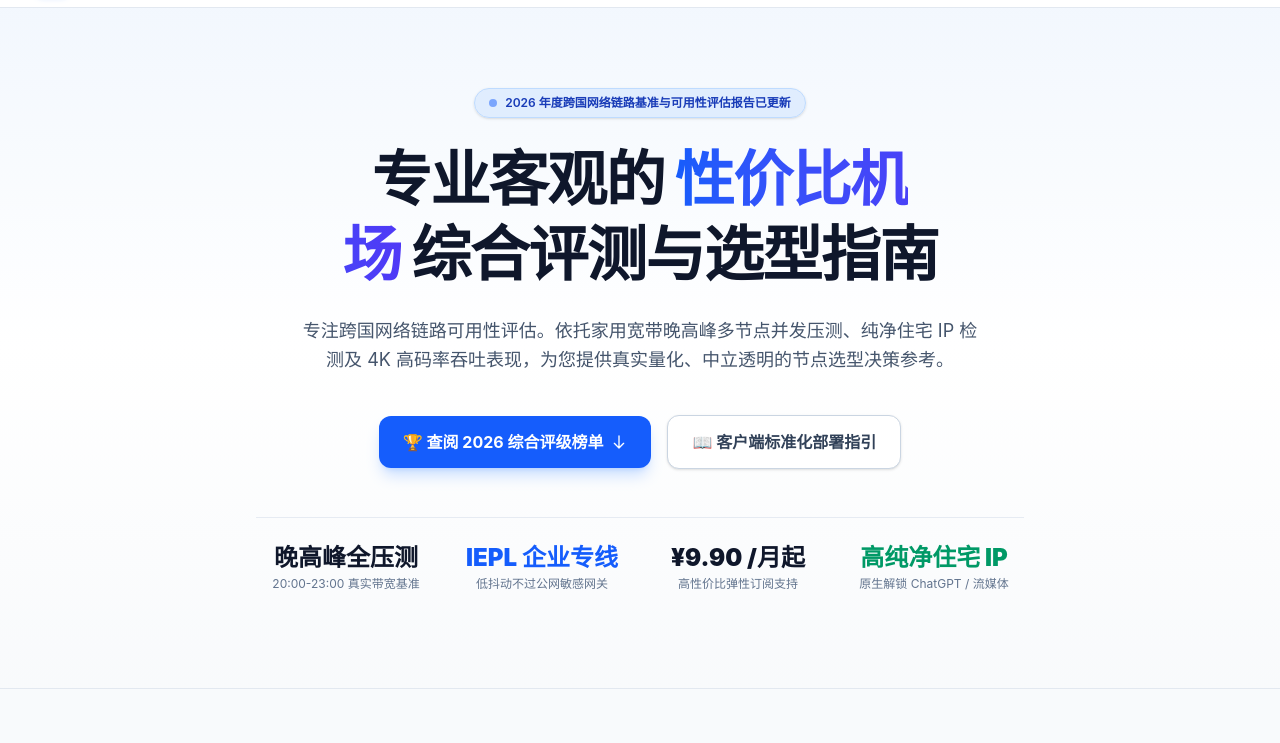
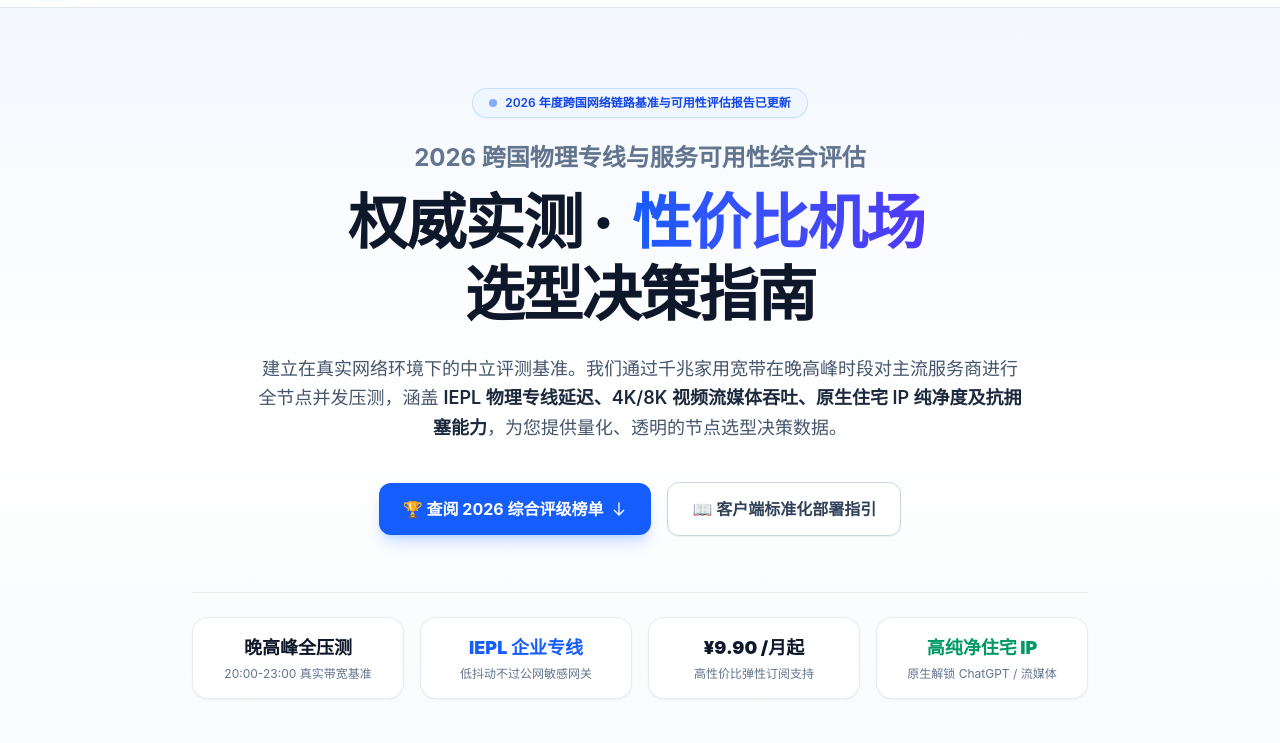
Before and after one commit to yinxingren588/xingjiabi-jichang.blog, an Astro site: page / in a window 1280 px wide. Shown: the part 57-800 px from the top of the page. Built offline with nearby package versions, Linux system fonts and the light colour scheme; Astro itself is replaced by a stand-in of ours.

Commit message:
style: fix title word wrapping on 性价比机场 with whitespace-nowrap and elevate stats cards

```diff
--- a/src/pages/index.astro
+++ b/src/pages/index.astro
@@ -21,26 +21,33 @@ const sortedGuides = allGuides.sort((a, b) => b.data.pubDate.getTime() - a.data.
   description={SITE_CONFIG.description}
 >
   {/* Hero Section */}
-  <section class="relative overflow-hidden pt-12 pb-16 lg:pt-20 lg:pb-24 bg-gradient-to-b from-blue-50/60 via-white to-slate-50 border-b border-slate-200">
+  <section class="relative overflow-hidden pt-12 pb-16 lg:pt-20 lg:pb-24 bg-gradient-to-b from-blue-50/50 via-white to-slate-50 border-b border-slate-200">
     <div class="max-w-7xl mx-auto px-4 sm:px-6 lg:px-8 text-center relative z-10">
       {/* Pill Badge */}
-      <div class="inline-flex items-center gap-2 px-3.5 py-1.5 rounded-full bg-blue-100/80 text-blue-800 text-xs font-semibold mb-6 shadow-sm border border-blue-200">
+      <div class="inline-flex items-center gap-2 px-4 py-1.5 rounded-full bg-blue-50 text-blue-700 text-xs font-semibold mb-6 shadow-xs border border-blue-200/80">
         <span class="flex h-2 w-2 rounded-full bg-blue-600 animate-pulse"></span>
         <span>2026 年度跨国网络链路基准与可用性评估报告已更新</span>
       </div>
 
-      {/* Main Title */}
-      <h1 class="text-3xl sm:text-5xl lg:text-6xl font-black text-slate-900 tracking-tight leading-tight max-w-4xl mx-auto mb-6 text-balance">
-        专业客观的 <span class="text-transparent bg-clip-text bg-gradient-to-r from-blue-600 to-indigo-600">性价比机场</span> 综合评测与选型指南
+      {/* Main Title - Strictly prevent word breaking */}
+      <h1 class="text-3xl sm:text-5xl lg:text-6xl font-black text-slate-900 tracking-tight leading-[1.2] max-w-4xl mx-auto mb-6">
+        <span class="block text-base sm:text-2xl font-bold text-slate-500 mb-2 sm:mb-3 tracking-normal">
+          2026 跨国物理专线与服务可用性综合评估
+        </span>
+        <span class="inline-block whitespace-nowrap">权威实测 ·</span>
+        <span class="inline-block whitespace-nowrap text-transparent bg-clip-text bg-gradient-to-r from-blue-600 to-indigo-600 mx-1 sm:mx-2">
+          性价比机场
+        </span>
+        <span class="inline-block whitespace-nowrap">选型决策指南</span>
       </h1>
 
       {/* Subtitle */}
-      <p class="text-base sm:text-lg text-slate-600 max-w-3xl mx-auto mb-10 leading-relaxed text-balance">
-        专注跨国网络链路可用性评估。依托家用宽带晚高峰多节点并发压测、纯净住宅 IP 检测及 4K 高码率吞吐表现，为您提供真实量化、中立透明的节点选型决策参考。
+      <p class="text-sm sm:text-base lg:text-lg text-slate-600 max-w-3xl mx-auto mb-10 leading-relaxed">
+        建立在真实网络环境下的中立评测基准。我们通过千兆家用宽带在晚高峰时段对主流服务商进行全节点并发压测，涵盖 <strong class="text-slate-800 font-semibold">IEPL 物理专线延迟、4K/8K 视频流媒体吞吐、原生住宅 IP 纯净度及抗拥塞能力</strong>，为您提供量化、透明的节点选型决策数据。
       </p>
 
       {/* Hero Buttons */}
-      <div class="flex flex-wrap items-center justify-center gap-3 sm:gap-4 mb-12">
+      <div class="flex flex-wrap items-center justify-center gap-3 sm:gap-4 mb-14">
         <a
           href="#recommendations"
           class="inline-flex items-center gap-2 px-6 py-3.5 rounded-xl bg-blue-600 hover:bg-blue-700 text-white font-bold text-sm sm:text-base shadow-lg shadow-blue-500/25 hover:shadow-blue-500/35 transition-all transform hover:-translate-y-0.5"
@@ -52,29 +59,29 @@ const sortedGuides = allGuides.sort((a, b) => b.data.pubDate.getTime() - a.data.
         </a>
         <a
           href="/guides"
-          class="inline-flex items-center gap-2 px-6 py-3.5 rounded-xl bg-white hover:bg-slate-50 text-slate-700 font-bold text-sm sm:text-base border border-slate-300 shadow-sm transition-all"
+          class="inline-flex items-center gap-2 px-6 py-3.5 rounded-xl bg-white hover:bg-slate-50 text-slate-700 font-bold text-sm sm:text-base border border-slate-300 shadow-xs transition-all hover:border-slate-400"
         >
           <span>📖 客户端标准化部署指引</span>
         </a>
       </div>
 
-      {/* Trust Stats Bar */}
-      <div class="grid grid-cols-2 md:grid-cols-4 gap-4 max-w-3xl mx-auto pt-6 border-t border-slate-200/80 text-center">
-        <div>
-          <div class="text-2xl font-black text-slate-900">晚高峰全压测</div>
-          <div class="text-xs text-slate-500 mt-0.5">20:00-23:00 真实带宽基准</div>
+      {/* Trust Stats Bar - Elevated cards */}
+      <div class="grid grid-cols-2 md:grid-cols-4 gap-3 sm:gap-4 max-w-4xl mx-auto pt-6 border-t border-slate-200/80">
+        <div class="p-3.5 sm:p-4 rounded-2xl bg-white border border-slate-200/80 shadow-xs hover:border-blue-200 transition-colors">
+          <div class="text-base sm:text-lg font-black text-slate-900">晚高峰全压测</div>
+          <div class="text-[11px] sm:text-xs text-slate-500 mt-1">20:00-23:00 真实带宽基准</div>
         </div>
-        <div>
-          <div class="text-2xl font-black text-blue-600">IEPL 企业专线</div>
-          <div class="text-xs text-slate-500 mt-0.5">低抖动不过公网敏感网关</div>
+        <div class="p-3.5 sm:p-4 rounded-2xl bg-white border border-slate-200/80 shadow-xs hover:border-blue-200 transition-colors">
+          <div class="text-base sm:text-lg font-black text-blue-600">IEPL 企业专线</div>
+          <div class="text-[11px] sm:text-xs text-slate-500 mt-1">低抖动不过公网敏感网关</div>
         </div>
-        <div>
-          <div class="text-2xl font-black text-slate-900">¥9.90 /月起</div>
-          <div class="text-xs text-slate-500 mt-0.5">高性价比弹性订阅支持</div>
+        <div class="p-3.5 sm:p-4 rounded-2xl bg-white border border-slate-200/80 shadow-xs hover:border-blue-200 transition-colors">
+          <div class="text-base sm:text-lg font-black text-slate-900">¥9.90 /月起</div>
+          <div class="text-[11px] sm:text-xs text-slate-500 mt-1">高性价比弹性订阅支持</div>
         </div>
-        <div>
-          <div class="text-2xl font-black text-emerald-600">高纯净住宅 IP</div>
-          <div class="text-xs text-slate-500 mt-0.5">原生解锁 ChatGPT / 流媒体</div>
+        <div class="p-3.5 sm:p-4 rounded-2xl bg-white border border-slate-200/80 shadow-xs hover:border-blue-200 transition-colors">
+          <div class="text-base sm:text-lg font-black text-emerald-600">高纯净住宅 IP</div>
+          <div class="text-[11px] sm:text-xs text-slate-500 mt-1">原生解锁 ChatGPT / 流媒体</div>
         </div>
       </div>
     </div>
```
